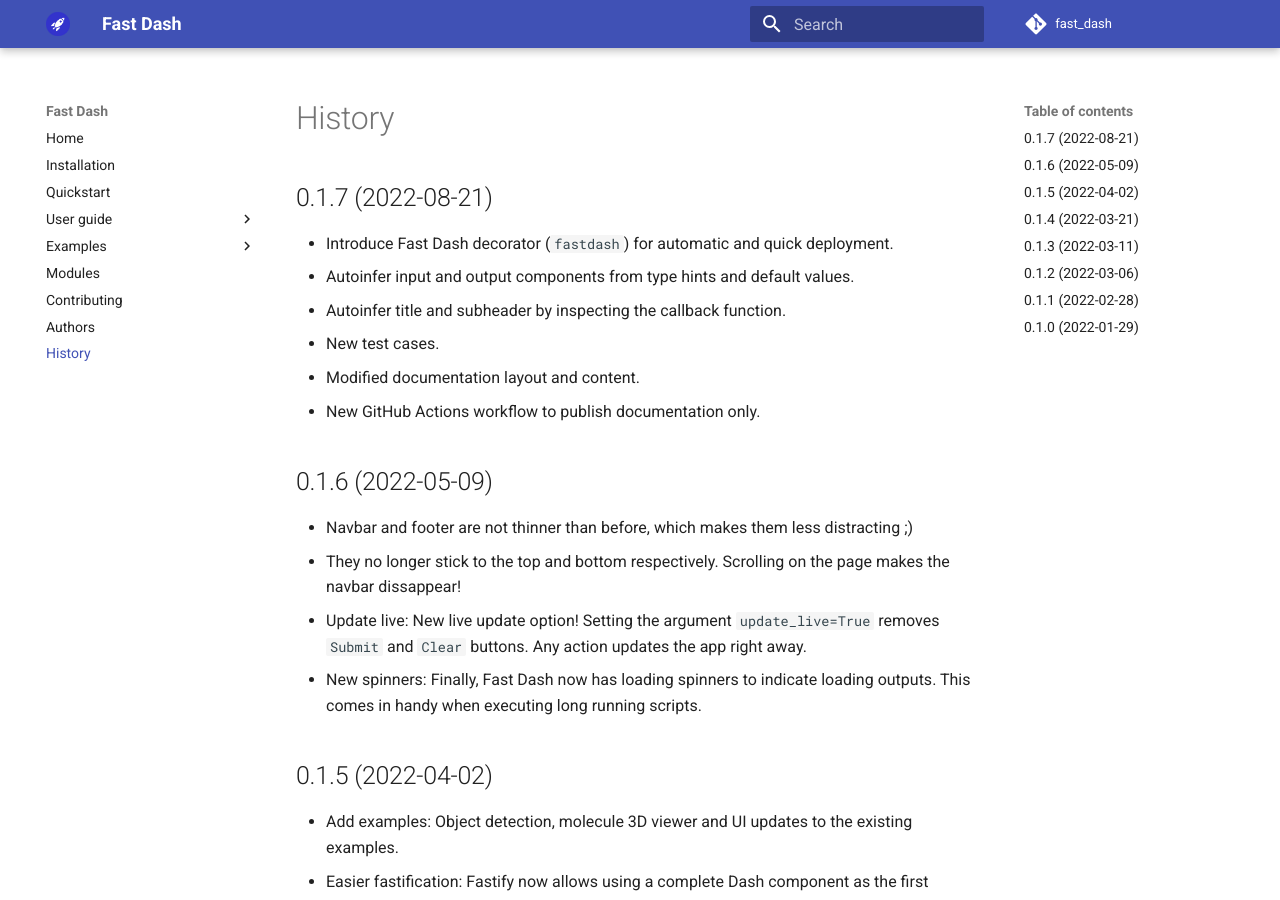
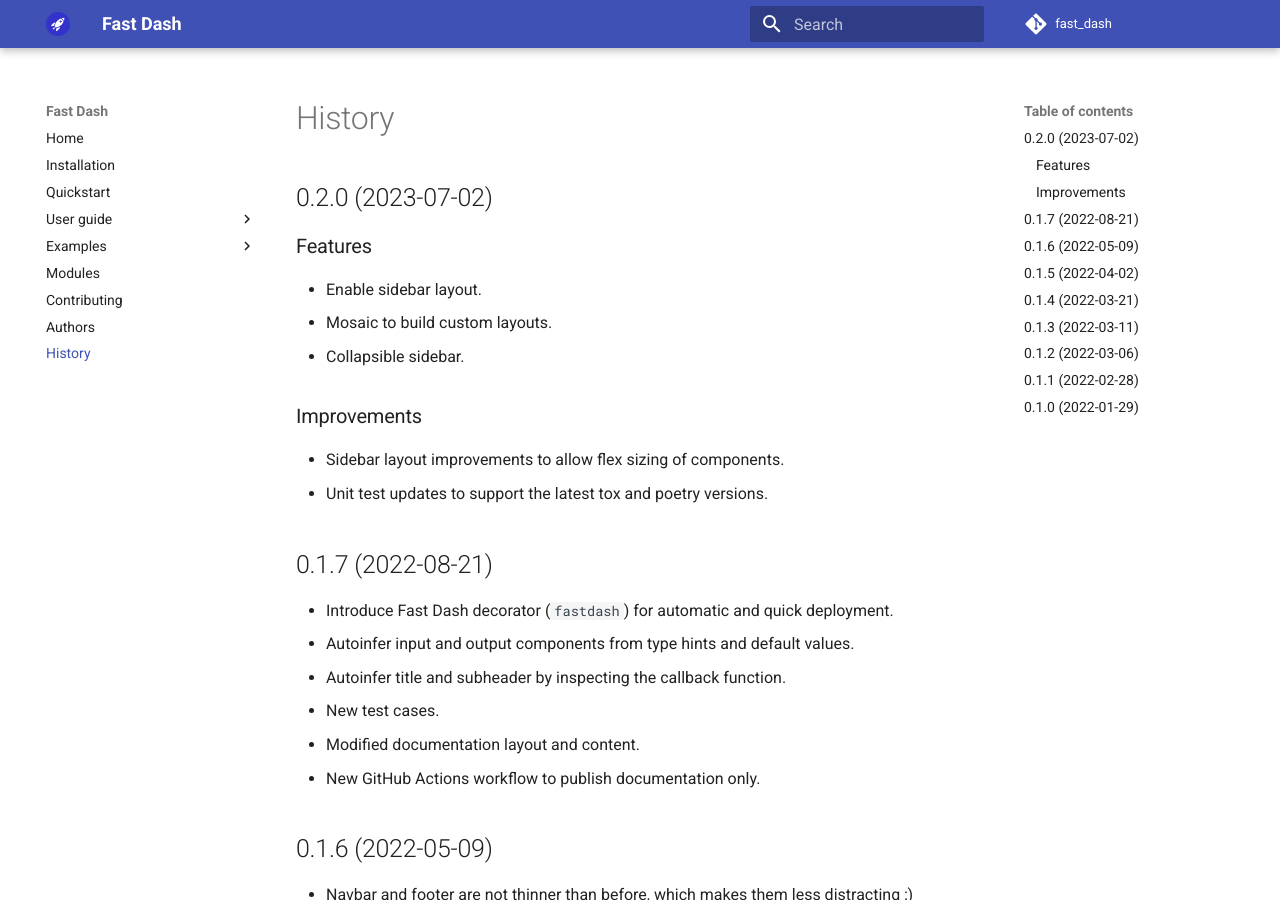
Before and after one commit to dkedar7/fast_dash, an MkDocs documentation site: the page built from docs/history.md, in a window 1280 px wide and 900 px high. Built offline with MkDocs 1.6.1 and Material for MkDocs 9.7.7, drawn with Linux system fonts in a browser that asks for light colours; comment, search, counter and statistics services are not loaded.

```diff
--- a/HISTORY.md
+++ b/HISTORY.md
@@ -1,4 +1,17 @@
 # History
+
+## 0.2.0 (2023-07-02)
+
+### Features
+
+- Enable sidebar layout.
+- Mosaic to build custom layouts.
+- Collapsible sidebar.
+
+### Improvements
+
+- Sidebar layout improvements to allow flex sizing of components.
+- Unit test updates to support the latest tox and poetry versions.
 
 ## 0.1.7 (2022-08-21)
 
--- a/fast_dash/__init__.py
+++ b/fast_dash/__init__.py
@@ -2,7 +2,7 @@
 
 __author__ = """Kedar Dabhadkar"""
 __email__ = "kedar@fastdash.app"
-__version__ = "0.1.6"
+__version__ = "0.2.0"
 
 from fast_dash.Components import (
     Graph,
--- a/pyproject.toml
+++ b/pyproject.toml
@@ -1,22 +1,22 @@
 [tool]
 [tool.poetry]
 name = "fast_dash"
-version = "0.1.7"
+version = "0.2.0"
 homepage = "https://github.com/dkedar7/fast_dash"
 description = "Build Machine Learning prototypes web applications lightning fast."
 authors = ["Kedar Dabhadkar <kedar@fastdash.app>"]
 readme = "README.md"
 license =  "MIT"
 classifiers=[
-    'Development Status :: 2 - Pre-Alpha',
+    'Development Status :: 4 - Beta',
     'Intended Audience :: Developers',
     'License :: OSI Approved :: MIT License',
     'Natural Language :: English',
     'Programming Language :: Python :: 3',
-    'Programming Language :: Python :: 3.6',
     'Programming Language :: Python :: 3.7',
     'Programming Language :: Python :: 3.8',
     'Programming Language :: Python :: 3.9',
+    'Programming Language :: Python :: 3.10'
 ]
 packages = [
     { include = "fast_dash" },
```
Also changed, not shown: CHANGELOG.md (+12 -8 lines), 1 other file.
